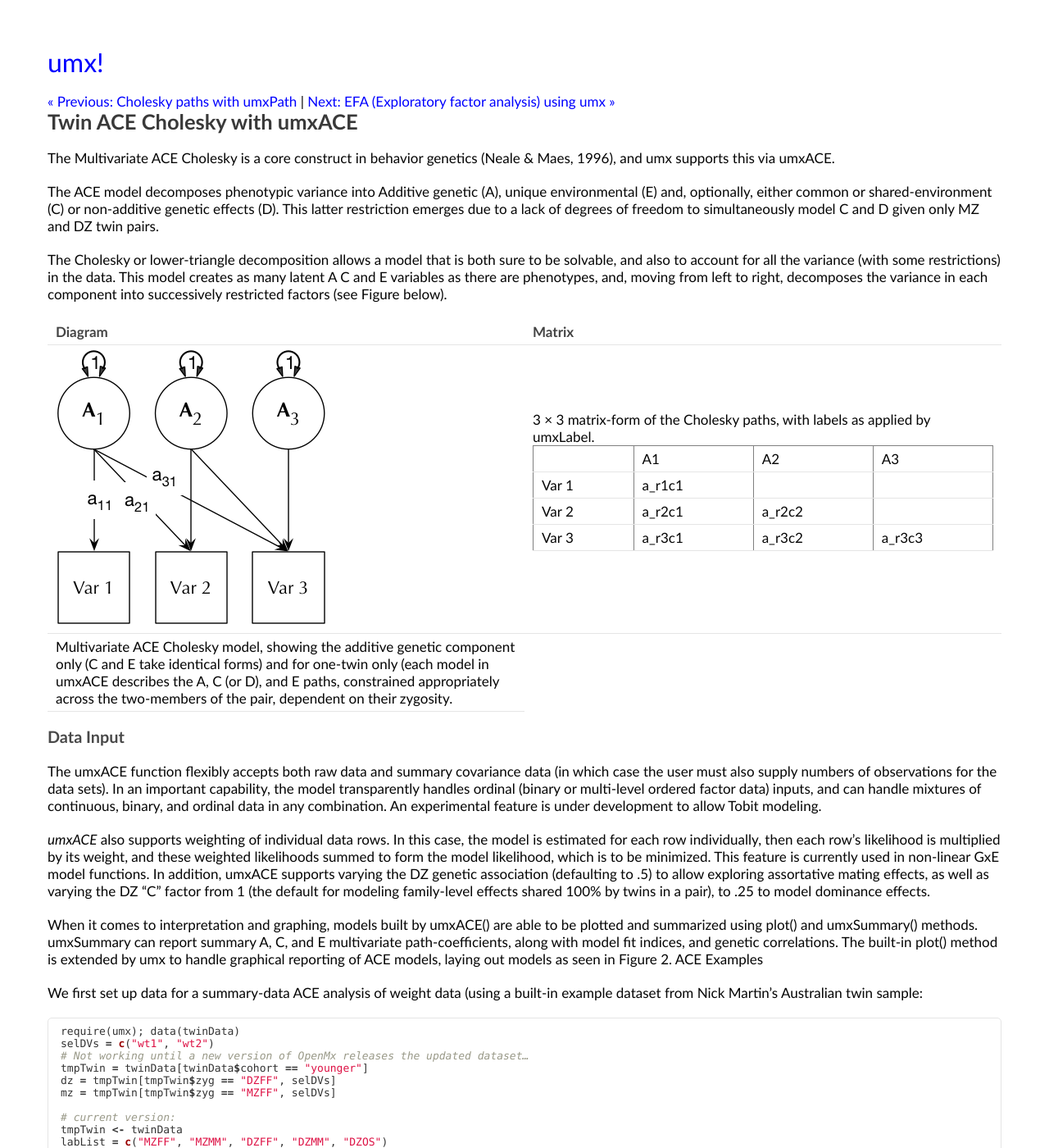
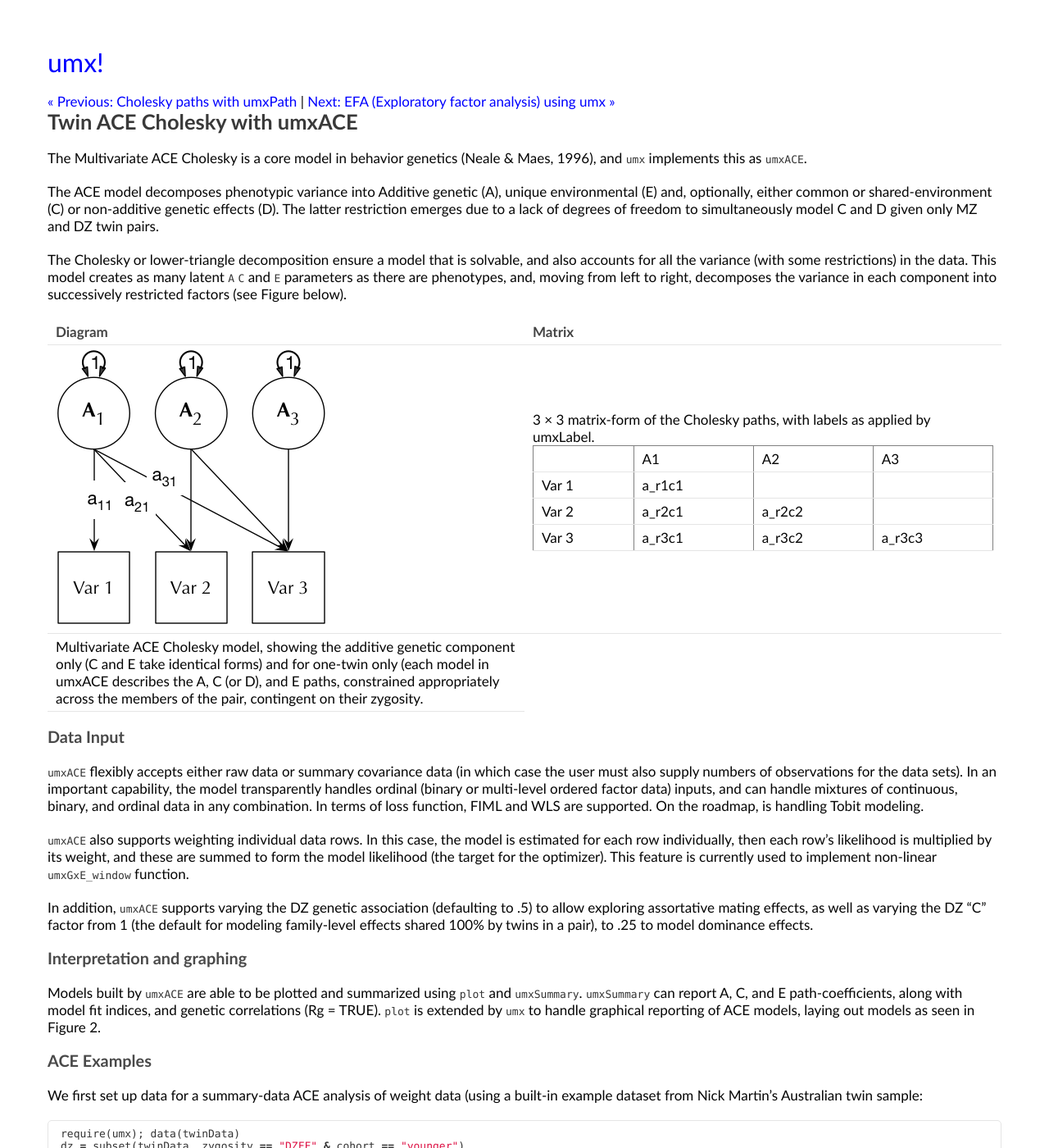
Before and after one commit to tbates/tbates.github.io, a Jekyll site: the page built from _posts/1980-06-10-twin-umxACE.markdown, in a window 1280 px wide and 1400 px high. Shown: the whole window at 82% size. Built offline with Jekyll 4.4.1, drawn with Linux system fonts in a browser that asks for light colours; some of the changed text lies outside the part shown.

Commit message:
ACE tutorial update

````diff
--- a/_posts/1980-06-10-twin-umxACE.markdown
+++ b/_posts/1980-06-10-twin-umxACE.markdown
@@ -6,15 +6,17 @@
 categories: models twin
 ---
 
-The Multivariate ACE Cholesky is a core construct in behavior genetics (Neale & Maes, 1996), and umx supports this via umxACE.
+The Multivariate ACE Cholesky is a core model in behavior genetics (Neale & Maes, 1996), and `umx` implements this as `umxACE`.
 
-The ACE model decomposes phenotypic variance into Additive genetic (A), unique environmental (E) and, optionally, either common or shared-environment (C) or non-additive genetic effects (D). This latter restriction emerges due to a lack of degrees of freedom to simultaneously model C and D given only MZ and DZ twin pairs.
+The ACE model decomposes phenotypic variance into Additive genetic (A), unique environmental (E) and, optionally, either common or shared-environment (C) or non-additive genetic effects (D). The latter restriction emerges due to a lack of degrees of freedom to simultaneously model C and D given only MZ and DZ twin pairs.
 
-The Cholesky or lower-triangle decomposition allows a model that is both sure to be solvable, and also to account for all the variance (with some restrictions) in the data. This model creates as many latent A C and E variables as there are phenotypes, and, moving from left to right, decomposes the variance in each component into successively restricted factors (see Figure below).
+The Cholesky or lower-triangle decomposition ensure a model that is solvable, and also accounts for all the variance (with some restrictions) in the data. This model creates as many latent `A` `C` and `E` parameters as there are phenotypes, and, moving from left to right, decomposes the variance in each component into successively restricted factors (see Figure below).
 
 <table border="0" cellspacing="5" cellpadding="5">
 	<tr><th>Diagram</th><th>Matrix</th></tr>
-	<tr> <td width="50%"> <img src="/media/umxTwin/ACE.png" width="330" height="337" alt="ACE"></td>
+	<tr>
+		<td width="50%"> <img src="/media/umxTwin/ACE.png" width="330" height="337" alt="ACE"></td>
+
 		<td>3 &times; 3 matrix-form of the Cholesky paths, with labels as applied by umxLabel.
 			<table border="1">
 				<tr><td></td>     <td>A1</td>    <td>A2</td>    <td>A3</td>    </tr>
@@ -26,43 +28,39 @@
 	</tr>
 	<tr>
 		<td colspan = "0">
-			Multivariate ACE Cholesky model, showing the additive genetic component only (C and E take identical forms) and for one-twin only (each model in umxACE describes the A, C (or D), and E paths, constrained appropriately across the two-members of the pair, dependent on their zygosity.
+			Multivariate ACE Cholesky model, showing the additive genetic component only (C and E take identical forms) and for one-twin only (each model in umxACE describes the A, C (or D), and E paths, constrained appropriately across the members of the pair, contingent on their zygosity.
 		</td>
 	</tr>
 </table>
 
 ### Data Input
-The umxACE function flexibly accepts both raw data and summary covariance data (in which case the user must also supply numbers of observations for the data sets). In an important capability, the model transparently handles ordinal (binary or multi-level ordered factor data) inputs, and can handle mixtures of continuous, binary, and ordinal data in any combination. An experimental feature is under development to allow Tobit modeling.
+`umxACE` flexibly accepts either raw data or summary covariance data (in which case the user must also supply numbers of observations for the data sets). In an important capability, the model transparently handles ordinal (binary or multi-level ordered factor data) inputs, and can handle mixtures of continuous, binary, and ordinal data in any combination. In terms of loss function, FIML and WLS are supported. On the roadmap, is handling Tobit modeling.
 
-*umxACE* also supports weighting of individual data rows. In this case, the model is estimated for each row individually, then each row’s likelihood is multiplied by its weight, and these weighted likelihoods summed to form the model likelihood, which is to be minimized. This feature is currently used in non-linear GxE model functions. In addition, umxACE supports varying the DZ genetic association (defaulting to .5) to allow exploring assortative mating effects, as well as varying the DZ "C" factor from 1 (the default for modeling family-level effects shared 100% by twins in a pair), to .25 to model dominance effects.
+`umxACE` also supports weighting individual data rows. In this case, the model is estimated for each row individually, then each row’s likelihood is multiplied by its weight, and these are summed to form the model likelihood (the target for the optimizer). This feature is currently used to implement non-linear `umxGxE_window` function.
 
-When it comes to interpretation and graphing, models built by umxACE() are able to be plotted and summarized using plot() and umxSummary() methods. umxSummary can report summary A, C, and E multivariate path-coefficients, along with model fit indices, and genetic correlations. The built-in plot() method is extended by umx to handle graphical reporting of ACE models, laying out models as seen in Figure 2.
-ACE Examples
+In addition, `umxACE` supports varying the DZ genetic association (defaulting to .5) to allow exploring assortative mating effects, as well as varying the DZ "C" factor from 1 (the default for modeling family-level effects shared 100% by twins in a pair), to .25 to model dominance effects.
+
+### Interpretation and graphing
+Models built by `umxACE` are able to be plotted and summarized using `plot` and `umxSummary`. `umxSummary` can report A, C, and E path-coefficients, along with model fit indices, and genetic correlations (Rg = TRUE). `plot` is extended by `umx` to handle graphical reporting of ACE models, laying out models as seen in Figure 2.
+
+### ACE Examples
 
 We first set up data for a summary-data ACE analysis of weight data (using a built-in example dataset from Nick Martin’s Australian twin sample:
 
 
 ```r
 require(umx); data(twinData)
-selDVs = c("wt1", "wt2")
-# Not working until a new version of OpenMx releases the updated dataset…
-tmpTwin = twinData[twinData$cohort == "younger"]
-dz = tmpTwin[tmpTwin$zyg == "DZFF", selDVs]
-mz = tmpTwin[tmpTwin$zyg == "MZFF", selDVs]
+dz = subset(twinData, zygosity == "DZFF" & cohort == "younger")
+mz = subset(twinData, zygosity == "MZFF" & cohort == "younger")
 
-# current version:
-tmpTwin <- twinData
-labList = c("MZFF", "MZMM", "DZFF", "DZMM", "DZOS")
-tmpTwin$zyg = factor(tmpTwin$zyg, levels = 1:5, labels = labList)
-selDVs = c("wt1", "wt2")
-dz = tmpTwin[tmpTwin$zyg == "DZFF", selDVs]
-mz = tmpTwin[tmpTwin$zyg == "MZFF", selDVs]
 ```
 
-The next line shows how umxACE allows the user to easily build an ACE model with a single function call. umx will give some feedback, noting that the variables are continuous and that the data have been treated as raw. We could conduct this same modeling using only covariance data, offering up suitable covariance matrices to mzData and dzData, and entering the number of subjects in each via numObsDZ and numObsMZ.
+The next line shows how `umxACE` allows the user to easily build an ACE model with a single function call. `umx` will give some feedback, noting that the variables are continuous and that the data have been treated as raw.
+
+We could conduct this same modeling using only covariance data, offering up suitable covariance matrices to `mzData` and `dzData`, and entering the number of subjects in each via `numObsDZ` and `numObsMZ`.
 
 ```r
-m1 = umxACE(selDVs = selDVs, dzData = dz, mzData = mz)
+m1 = umxACE(selDVs = "wt1", "wt2", sep="", dzData = dz, mzData = mz)
 ```
 
 This model can be run:
````
